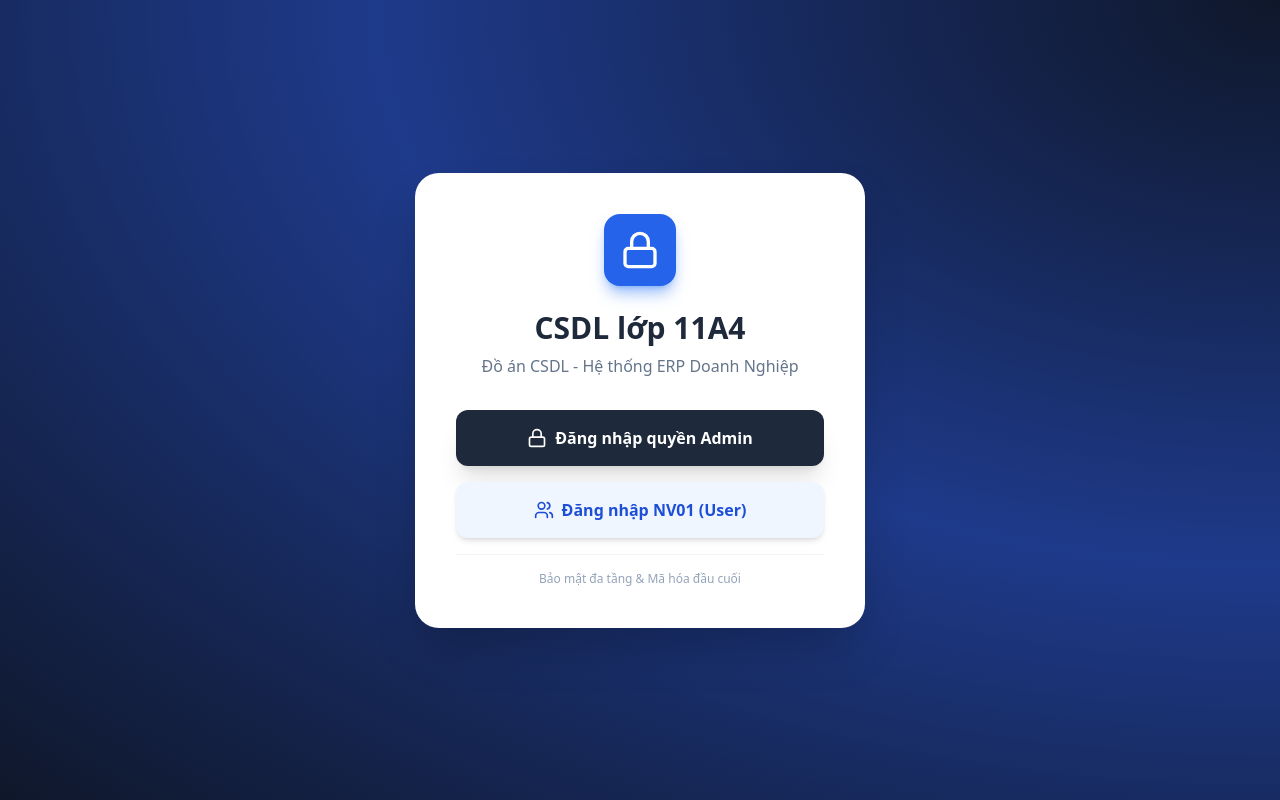
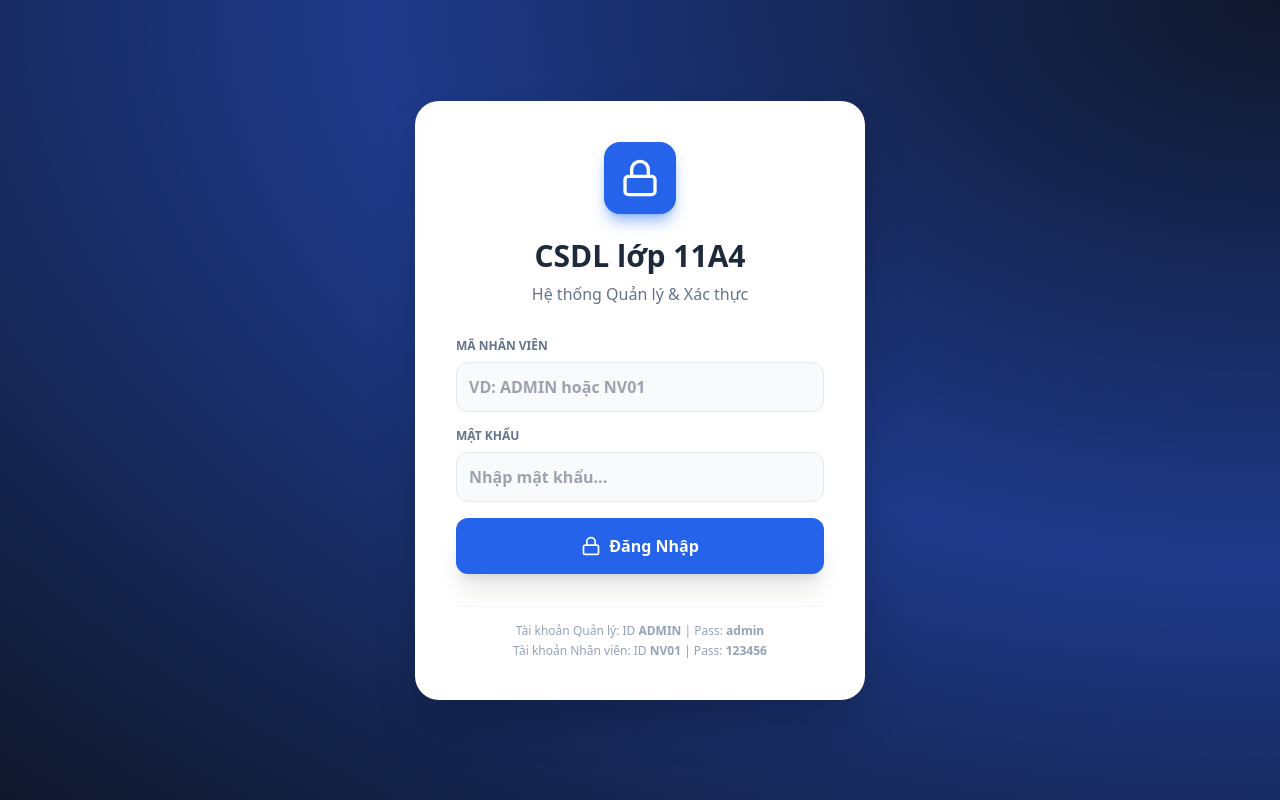
Before and after one commit to uiachill/uiachillout, a React (Create React App) app: page / in a window 1280 px wide. Built offline with nearby package versions, Linux system fonts and the light colour scheme.

Commit message:
Update App.js

```diff
--- a/src/App.js
+++ b/src/App.js
@@ -19,21 +19,31 @@ export default function App() {
   const [currentPage, setCurrentPage] = useState(1);
   const itemsPerPage = 5;
 
+  // --- STATE CHO ĐĂNG NHẬP ---
+  const [loginId, setLoginId] = useState('');
+  const [loginPassword, setLoginPassword] = useState('');
+
   const [isModalOpen, setIsModalOpen] = useState(false);
   const [editingEmployee, setEditingEmployee] = useState(null);
-  const [formData, setFormData] = useState({ Ma_nhan_vien: '', Ho_ten: '', Phong_ban: 'Phòng Kỹ Thuật', Luong_co_ban: 10000000 });
+
+  // Đã thêm Chuc_vu và Mat_khau vào formData mặc định
+  const [formData, setFormData] = useState({
+    Ma_nhan_vien: '', Ho_ten: '', Phong_ban: 'Phòng Kỹ Thuật',
+    Chuc_vu: 'Nhân viên', Luong_co_ban: 10000000, Mat_khau: '123456'
+  });
 
   const [phongBan] = useState(() => JSON.parse(localStorage.getItem('phongBan')) || [
     { id: 'PB01', name: 'Phòng Kỹ Thuật' }, { id: 'PB02', name: 'Phòng Kinh Doanh' }, { id: 'PB03', name: 'Phòng Nhân Sự' }
   ]);
 
+  // Đã thêm mật khẩu mặc định (123456) cho toàn bộ nhân viên cũ
   const [nhanVien, setNhanVien] = useState(() => JSON.parse(localStorage.getItem('nhanVien')) || [
-    { Ma_nhan_vien: 'NV01', Ho_ten: 'Nguyễn Nhật Minh', Phong_ban: 'Phòng Kỹ Thuật', Luong_co_ban: 15000000, Chuc_vu: 'Lập trình viên' },
-    { Ma_nhan_vien: 'NV02', Ho_ten: 'Đỗ Thị Trà My', Phong_ban: 'Phòng Kỹ Thuật', Luong_co_ban: 12000000, Chuc_vu: 'Tester' },
-    { Ma_nhan_vien: 'NV03', Ho_ten: 'Nguyễn Tuấn Minh', Phong_ban: 'Phòng Kinh Doanh', Luong_co_ban: 18000000, Chuc_vu: 'Trưởng phòng' },
-    { Ma_nhan_vien: 'NV04', Ho_ten: 'Phạm Đình An', Phong_ban: 'Phòng Nhân Sự', Luong_co_ban: 14000000, Chuc_vu: 'HR' },
-    { Ma_nhan_vien: 'NV05', Ho_ten: 'Ngô Thái Hòa', Phong_ban: 'Phòng Kinh Doanh', Luong_co_ban: 11000000, Chuc_vu: 'Sales' },
-    { Ma_nhan_vien: 'NV06', Ho_ten: 'Nguyễn Minh Tiến', Phong_ban: 'MR BEAST', Luong_co_ban: 1111000000, Chuc_vu: 'Sales' }
+    { Ma_nhan_vien: 'NV01', Ho_ten: 'Nguyễn Nhật Minh', Phong_ban: 'Phòng Kỹ Thuật', Luong_co_ban: 15000000, Chuc_vu: 'Lập trình viên', Mat_khau: '123456' },
+    { Ma_nhan_vien: 'NV02', Ho_ten: 'Đỗ Thị Trà My', Phong_ban: 'Phòng Kỹ Thuật', Luong_co_ban: 12000000, Chuc_vu: 'Tester', Mat_khau: '123456' },
+    { Ma_nhan_vien: 'NV03', Ho_ten: 'Nguyễn Tuấn Minh', Phong_ban: 'Phòng Kinh Doanh', Luong_co_ban: 18000000, Chuc_vu: 'Trưởng phòng', Mat_khau: '123456' },
+    { Ma_nhan_vien: 'NV04', Ho_ten: 'Phạm Đình An', Phong_ban: 'Phòng Nhân Sự', Luong_co_ban: 14000000, Chuc_vu: 'HR', Mat_khau: '123456' },
+    { Ma_nhan_vien: 'NV05', Ho_ten: 'Ngô Thái Hòa', Phong_ban: 'Phòng Kinh Doanh', Luong_co_ban: 11000000, Chuc_vu: 'Sales', Mat_khau: '123456' },
+    { Ma_nhan_vien: 'NV06', Ho_ten: 'Nguyễn Minh Tiến', Phong_ban: 'MR BEAST', Luong_co_ban: 1111000000, Chuc_vu: 'CEO', Mat_khau: '123456' }
   ]);
 
   const [chamCong, setChamCong] = useState(() => JSON.parse(localStorage.getItem('chamCong')) || nhanVien.map(nv => ({
@@ -57,6 +67,23 @@ export default function App() {
     localStorage.setItem('hoaDon', JSON.stringify(hoaDon));
     localStorage.setItem('bangLuong', JSON.stringify(bangLuong));
   }, [nhanVien, chamCong, hoaDon, bangLuong]);
+
+  // --- HÀM XỬ LÝ ĐĂNG NHẬP ---
+  const handleLogin = (e) => {
+    e.preventDefault();
+    // 1. Kiểm tra tài khoản Admin mặc định
+    if (loginId === 'ADMIN' && loginPassword === 'admin') {
+      setCurrentUser({ id: 'ADMIN', name: 'Giám Đốc CSDL', role: 'admin' });
+      return;
+    }
+    // 2. Kiểm tra tài khoản Nhân viên trong CSDL
+    const user = nhanVien.find(nv => nv.Ma_nhan_vien === loginId && nv.Mat_khau === loginPassword);
+    if (user) {
+      setCurrentUser({ id: user.Ma_nhan_vien, name: user.Ho_ten, role: 'user' });
+    } else {
+      alert('Sai Mã nhân viên hoặc Mật khẩu. Vui lòng thử lại!');
+    }
+  };
 
   const handleTinhLuong = () => {
     const ketQua = nhanVien.map(nv => {
@@ -155,7 +182,6 @@ export default function App() {
     setChamCong(chamCong.map(cc => cc.Ma_nhan_vien === id ? { ...cc, [field]: Number(value) } : cc));
   };
 
-  // Các hàm quản lý Hóa đơn (Chỉnh doanh thu)
   const handleAddHoaDon = () => {
     const maHD = `HD0${hoaDon.length + 1}`;
     const maNV = prompt("Nhập Mã Nhân Viên lập hóa đơn (VD: NV03):");
@@ -171,28 +197,39 @@ export default function App() {
     }
   };
 
-  // Tính toán số liệu trực tiếp cho Dashboard
   const quyLuongDuToan = bangLuong.length > 0
     ? bangLuong.reduce((s, i) => s + i.Tong_Thu_Nhap, 0)
-    : nhanVien.reduce((s, nv) => s + nv.Luong_co_ban, 0); // Dự toán nếu chưa chạy AI
+    : nhanVien.reduce((s, nv) => s + nv.Luong_co_ban, 0);
   const tongDoanhThu = hoaDon.reduce((s, h) => s + h.Gia_tri, 0);
 
-
+  // --- MÀN HÌNH ĐĂNG NHẬP MỚI ---
   if (!currentUser) {
     return (
       <div className="min-h-screen flex items-center justify-center bg-slate-900 bg-[radial-gradient(ellipse_at_top_right,_var(--tw-gradient-stops))] from-slate-900 via-blue-900 to-slate-900">
         <div className="bg-white p-10 rounded-3xl shadow-2xl w-[450px] border border-white/20 backdrop-blur-sm">
           <div className="flex justify-center mb-6"><div className="p-4 bg-blue-600 rounded-2xl shadow-lg shadow-blue-500/50"><Lock className="w-10 h-10 text-white" /></div></div>
           <h1 className="text-3xl font-black text-center text-slate-800 mb-2">CSDL lớp 11A4</h1>
-          <p className="text-center text-slate-500 mb-8 font-medium">Đồ án CSDL - Hệ thống ERP Doanh Nghiệp</p>
-          <div className="space-y-4">
-            <button onClick={() => setCurrentUser({ id: 'ADMIN', name: 'Giám Đốc CSDL', role: 'admin' })} className="w-full bg-slate-800 hover:bg-slate-900 text-white py-4 rounded-xl font-bold transition-all hover:scale-105 active:scale-95 shadow-xl flex justify-center items-center gap-2">
-              <Lock className="w-5 h-5" /> Đăng nhập quyền Admin
+          <p className="text-center text-slate-500 mb-8 font-medium">Hệ thống Quản lý & Xác thực</p>
+
+          <form onSubmit={handleLogin} className="space-y-4">
+            <div>
+              <label className="block text-xs font-bold text-slate-500 uppercase mb-2">Mã Nhân Viên</label>
+              <input type="text" value={loginId} onChange={e => setLoginId(e.target.value)} required placeholder="VD: ADMIN hoặc NV01"
+                className="w-full p-3 bg-slate-50 border border-slate-200 rounded-xl outline-none focus:ring-2 focus:ring-blue-500 transition-all font-semibold" />
+            </div>
+            <div>
+              <label className="block text-xs font-bold text-slate-500 uppercase mb-2">Mật Khẩu</label>
+              <input type="password" value={loginPassword} onChange={e => setLoginPassword(e.target.value)} required placeholder="Nhập mật khẩu..."
+                className="w-full p-3 bg-slate-50 border border-slate-200 rounded-xl outline-none focus:ring-2 focus:ring-blue-500 transition-all font-semibold" />
+            </div>
+            <button type="submit" className="w-full bg-blue-600 hover:bg-blue-700 text-white py-4 rounded-xl font-bold transition-all hover:scale-105 active:scale-95 shadow-xl flex justify-center items-center gap-2 mt-2">
+              <Lock className="w-5 h-5" /> Đăng Nhập
             </button>
-            <button onClick={() => setCurrentUser({ id: 'NV01', name: 'Nguyễn Nhật Minh', role: 'user' })} className="w-full bg-blue-50 hover:bg-blue-100 text-blue-700 py-4 rounded-xl font-bold transition-all hover:scale-105 active:scale-95 shadow-md flex justify-center items-center gap-2">
-              <Users className="w-5 h-5" /> Đăng nhập NV01 (User)
-            </button>
-            <p className="text-center text-xs text-slate-400 mt-6 pt-4 border-t border-slate-100">Bảo mật đa tầng & Mã hóa đầu cuối</p>
+          </form>
+
+          <div className="text-center text-xs text-slate-400 mt-8 pt-4 border-t border-slate-100">
+            <p className="mb-1">Tài khoản Quản lý: ID <b>ADMIN</b> | Pass: <b>admin</b></p>
+            <p>Tài khoản Nhân viên: ID <b>NV01</b> | Pass: <b>123456</b></p>
           </div>
         </div>
       </div>
@@ -236,7 +273,7 @@ export default function App() {
               <p className="text-sm font-bold text-white truncate">{currentUser.name}</p>
               <p className="text-xs text-slate-400 truncate">{currentUser.id}</p>
             </div>
-            <button onClick={() => setCurrentUser(null)} className="p-2 text-slate-400 hover:text-red-400 hover:bg-red-400/10 rounded-lg transition-colors shrink-0"><LogOut className="w-5 h-5" /></button>
+            <button onClick={() => { setCurrentUser(null); setLoginId(''); setLoginPassword(''); }} className="p-2 text-slate-400 hover:text-red-400 hover:bg-red-400/10 rounded-lg transition-colors shrink-0"><LogOut className="w-5 h-5" /></button>
           </div>
           <p className="text-[10px] text-slate-500 text-center font-medium uppercase tracking-widest">Đồ án CSDL © Nhóm Tuấn Minh</p>
         </div>
@@ -325,7 +362,7 @@ export default function App() {
                   {phongBan.map(pb => <option key={pb.id} value={pb.name}>{pb.name}</option>)}
                 </select>
                 {currentUser.role === 'admin' && (
-                  <button onClick={() => { setEditingEmployee(null); setFormData({ Ma_nhan_vien: '', Ho_ten: '', Phong_ban: 'Phòng Kỹ Thuật', Luong_co_ban: 10000000 }); setIsModalOpen(true); }}
+                  <button onClick={() => { setEditingEmployee(null); setFormData({ Ma_nhan_vien: '', Ho_ten: '', Phong_ban: 'Phòng Kỹ Thuật', Chuc_vu: 'Nhân viên', Luong_co_ban: 10000000, Mat_khau: '123456' }); setIsModalOpen(true); }}
                     className="bg-slate-800 hover:bg-slate-900 text-white px-5 py-2.5 rounded-2xl flex items-center gap-2 font-bold shadow-lg transition-transform active:scale-95">
                     <Plus className="w-5 h-5" /> <span>Thêm Mới</span>
                   </button>
@@ -379,11 +416,13 @@ export default function App() {
           </div>
         )}
 
+        {/* MODAL THÊM / SỬA NHÂN VIÊN */}
         {isModalOpen && (
           <div className="fixed inset-0 bg-slate-900/60 backdrop-blur-sm flex items-center justify-center z-50 animate-in fade-in">
-            <div className="bg-white rounded-3xl shadow-2xl p-8 w-[500px] border border-slate-200">
+            <div className="bg-white rounded-3xl shadow-2xl p-8 w-[550px] border border-slate-200">
               <h3 className="text-2xl font-black text-slate-800 mb-6">{editingEmployee ? 'Chỉnh sửa Hồ sơ' : 'Thêm Nhân viên Mới'}</h3>
               <div className="space-y-4">
+                <div className="grid grid-cols-2 gap-4">
                   <div>
                     <label className="block text-xs font-bold text-slate-500 uppercase mb-2">Mã Nhân Viên</label>
                     <input type="text" value={formData.Ma_nhan_vien} onChange={e => setFormData({ ...formData, Ma_nhan_vien: e.target.value })} disabled={!!editingEmployee} className="w-full p-3 bg-slate-50 border border-slate-200 rounded-xl outline-none focus:ring-2 focus:ring-blue-500 disabled:opacity-50 font-semibold" />
@@ -392,6 +431,8 @@ export default function App() {
                     <label className="block text-xs font-bold text-slate-500 uppercase mb-2">Họ và Tên</label>
                     <input type="text" value={formData.Ho_ten} onChange={e => setFormData({ ...formData, Ho_ten: e.target.value })} className="w-full p-3 bg-white border border-slate-200 rounded-xl outline-none focus:ring-2 focus:ring-blue-500 font-semibold" />
                   </div>
+                </div>
+
                 <div className="grid grid-cols-2 gap-4">
                   <div>
                     <label className="block text-xs font-bold text-slate-500 uppercase mb-2">Phòng Ban</label>
@@ -400,10 +441,23 @@ export default function App() {
                     </select>
                   </div>
                   <div>
-                    <label className="block text-xs font-bold text-slate-500 uppercase mb-2">Lương Cơ Bản</label>
+                    <label className="block text-xs font-bold text-slate-500 uppercase mb-2">Lương Cơ Bản (VNĐ)</label>
                     <input type="number" value={formData.Luong_co_ban} onChange={e => setFormData({ ...formData, Luong_co_ban: Number(e.target.value) })} className="w-full p-3 bg-white border border-slate-200 rounded-xl outline-none focus:ring-2 focus:ring-blue-500 font-semibold text-blue-600" />
                   </div>
                 </div>
+
+                {/* TRƯỜNG NHẬP CHỨC VỤ VÀ MẬT KHẨU */}
+                <div className="grid grid-cols-2 gap-4 bg-slate-50 p-4 rounded-2xl border border-slate-200">
+                  <div>
+                    <label className="block text-xs font-bold text-slate-500 uppercase mb-2">Chức Vụ</label>
+                    <input type="text" value={formData.Chuc_vu} onChange={e => setFormData({ ...formData, Chuc_vu: e.target.value })} className="w-full p-3 bg-white border border-slate-200 rounded-xl outline-none focus:ring-2 focus:ring-blue-500 font-semibold text-slate-700" placeholder="VD: Lập trình viên" />
+                  </div>
+                  <div>
+                    <label className="block text-xs font-bold text-slate-500 uppercase mb-2 text-red-500">Mật Khẩu Đăng Nhập</label>
+                    <input type="text" value={formData.Mat_khau} onChange={e => setFormData({ ...formData, Mat_khau: e.target.value })} className="w-full p-3 bg-white border border-red-200 rounded-xl outline-none focus:ring-2 focus:ring-red-500 font-bold text-red-600" placeholder="Mật khẩu cấp cho NV" />
+                  </div>
+                </div>
+
               </div>
               <div className="flex justify-end gap-3 mt-8">
                 <button onClick={() => setIsModalOpen(false)} className="px-6 py-2.5 rounded-xl text-slate-600 font-bold hover:bg-slate-100 transition-colors">Hủy</button>
```
Lines whose indentation alone changed are shown as unchanged.
